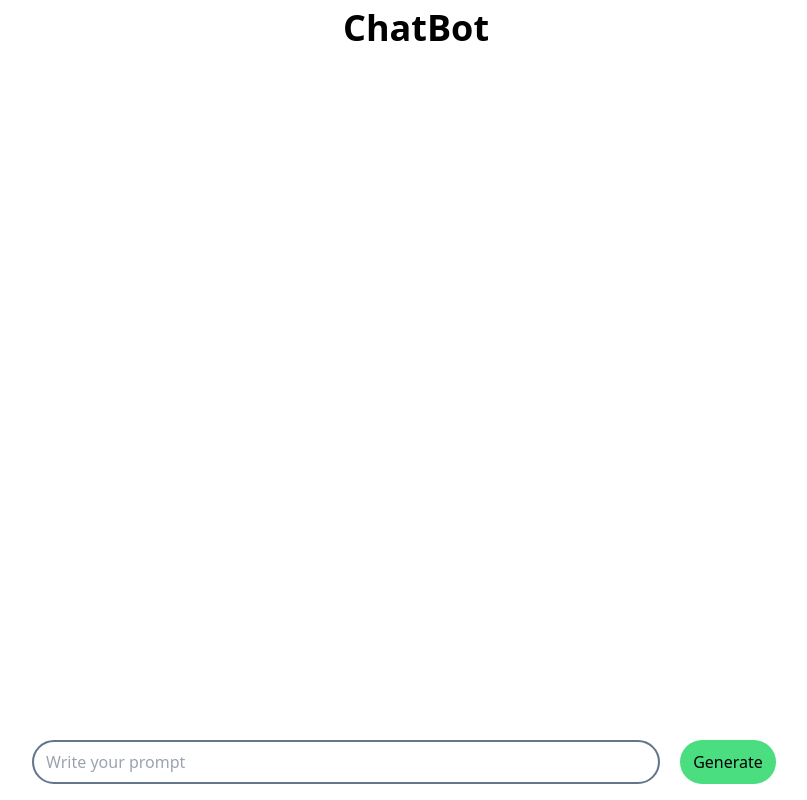
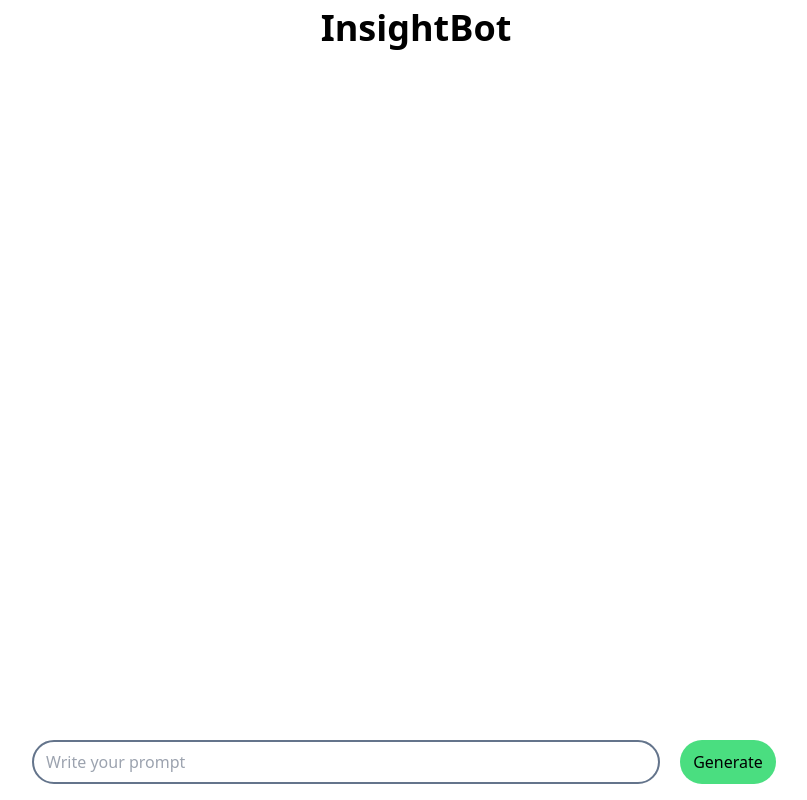
Before and after one commit to MuhammadAbyaz/chat-bot, a website built with Vite: page index.html in a window 1280 px wide. Shown: the whole page, without its empty margins (236-1043 px from the left). Built offline with nearby package versions, Linux system fonts and the light colour scheme.

Commit message:
fix: fix app name

```diff
--- a/index.html
+++ b/index.html
@@ -9,7 +9,7 @@
   <body class="flex flex-col mx-3 h-screen">
     <header>
       <nav class="w-full overflow-hidden fixed top-0 bg-white py-2">
-        <h1 class="text-4xl text-black text-center font-bold">ChatBot</h1>
+        <h1 class="text-4xl text-black text-center font-bold">InsightBot</h1>
       </nav>
     </header>
     <main class="flex flex-col h-full mt-10">
--- a/package.json
+++ b/package.json
@@ -1,5 +1,5 @@
 {
-  "name": "chatbot",
+  "name": "insightbot",
   "private": true,
   "version": "0.0.0",
   "type": "module",
```
